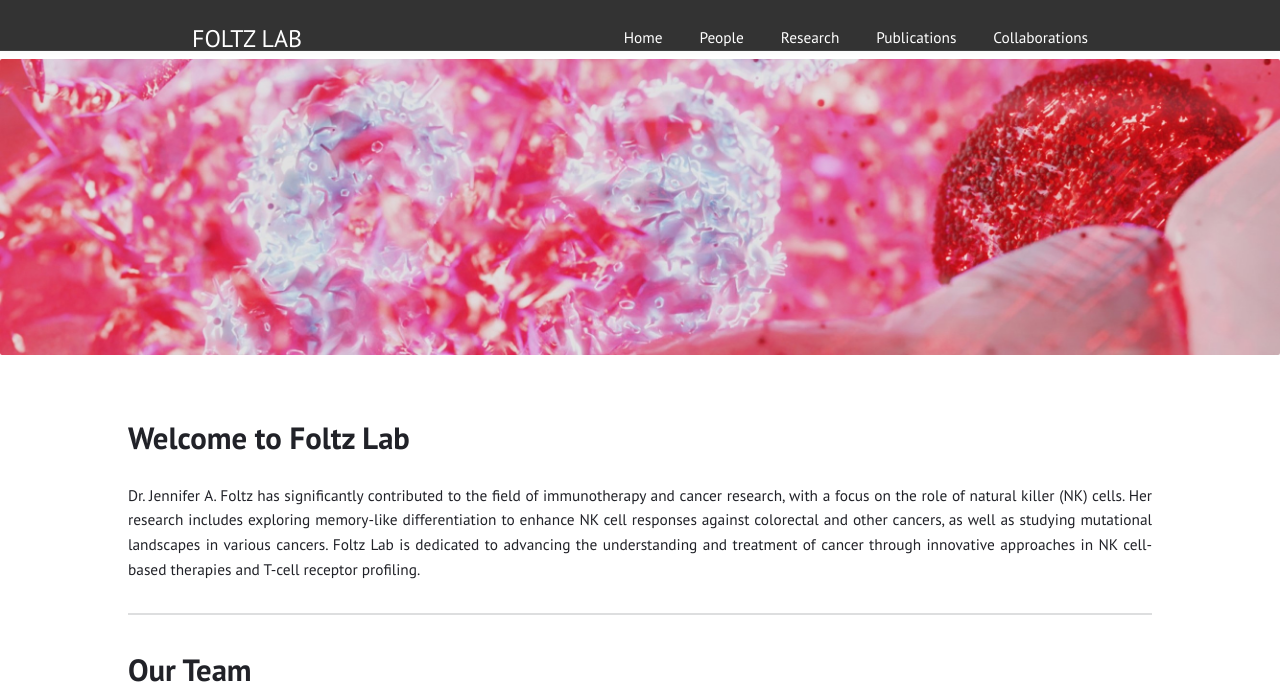
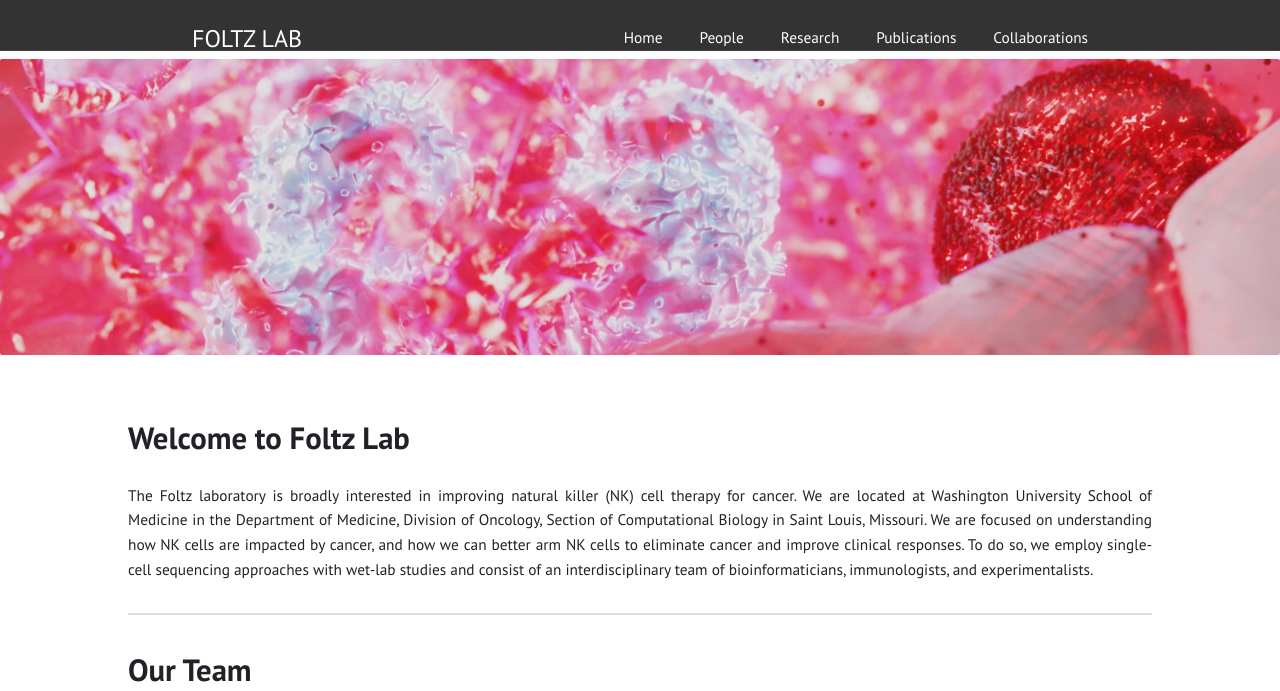
Before and after one commit to Foltz-Lab/Foltz-Lab.github.io, a Jekyll site: the page built from index.html, in a window 1280 px wide and 900 px high, cut to the strip 0-691 px from the top of the window. Built offline with Jekyll 4.4.1, drawn with Linux system fonts in a browser that asks for light colours.

Commit message:
Update index.html

```diff
--- a/index.html
+++ b/index.html
@@ -15,7 +15,7 @@ title: "Home"
 
   <h1>Welcome to Foltz Lab</h1>
 
-  <p>Dr. Jennifer A. Foltz has significantly contributed to the field of immunotherapy and cancer research, with a focus on the role of natural killer (NK) cells. Her research includes exploring memory-like differentiation to enhance NK cell responses against colorectal and other cancers, as well as studying mutational landscapes in various cancers. Foltz Lab is dedicated to advancing the understanding and treatment of cancer through innovative approaches in NK cell-based therapies and T-cell receptor profiling.</p>
+  <p>The Foltz laboratory is broadly interested in improving natural killer (NK) cell therapy for cancer. We are located at Washington University School of Medicine in the Department of Medicine, Division of Oncology, Section of Computational Biology in Saint Louis, Missouri. We are focused on understanding how NK cells are impacted by cancer, and how we can better arm NK cells to eliminate cancer and improve clinical responses. To do so, we employ single-cell sequencing approaches with wet-lab studies and consist of an interdisciplinary team of bioinformaticians, immunologists, and experimentalists.</p>
 
   <hr>
 
```
